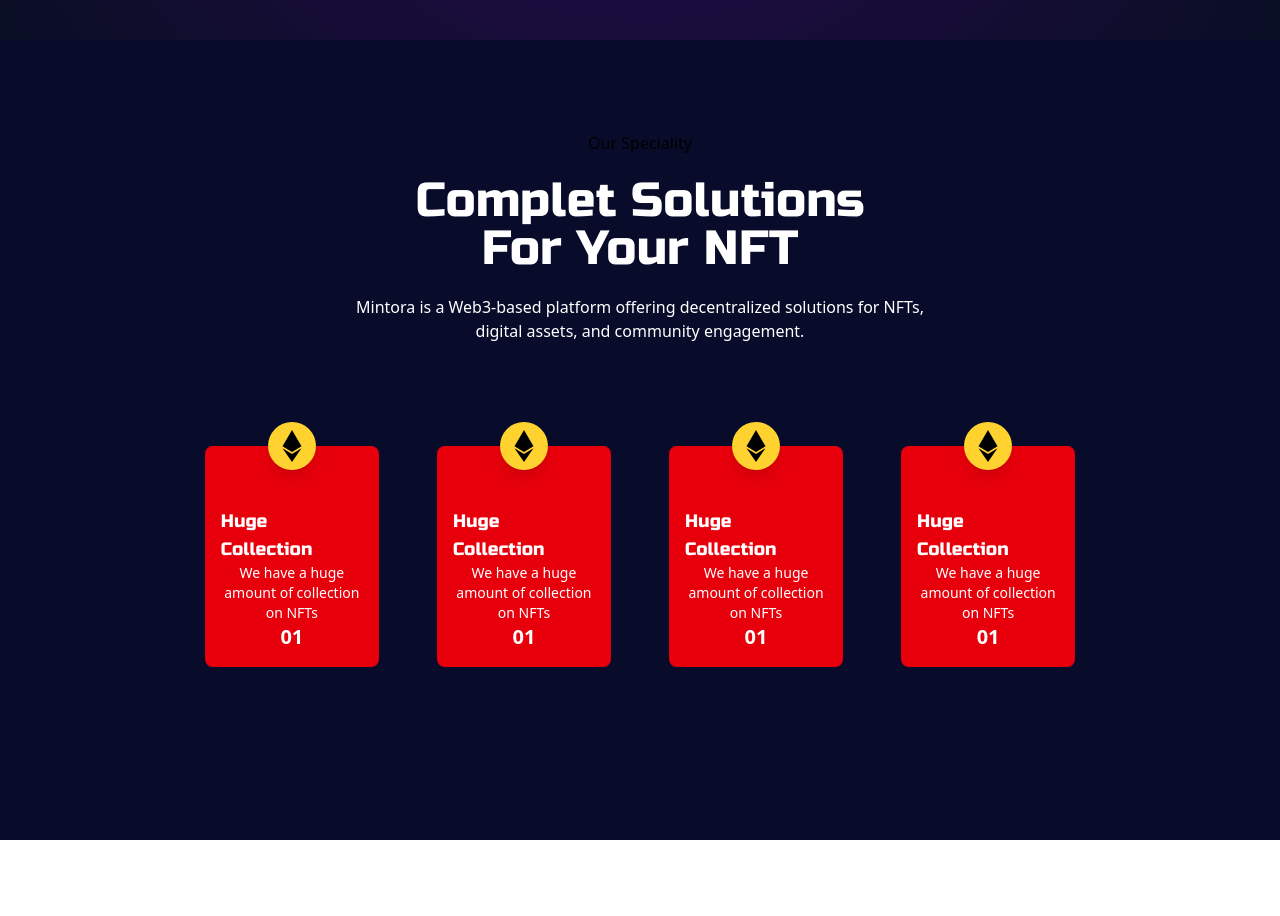
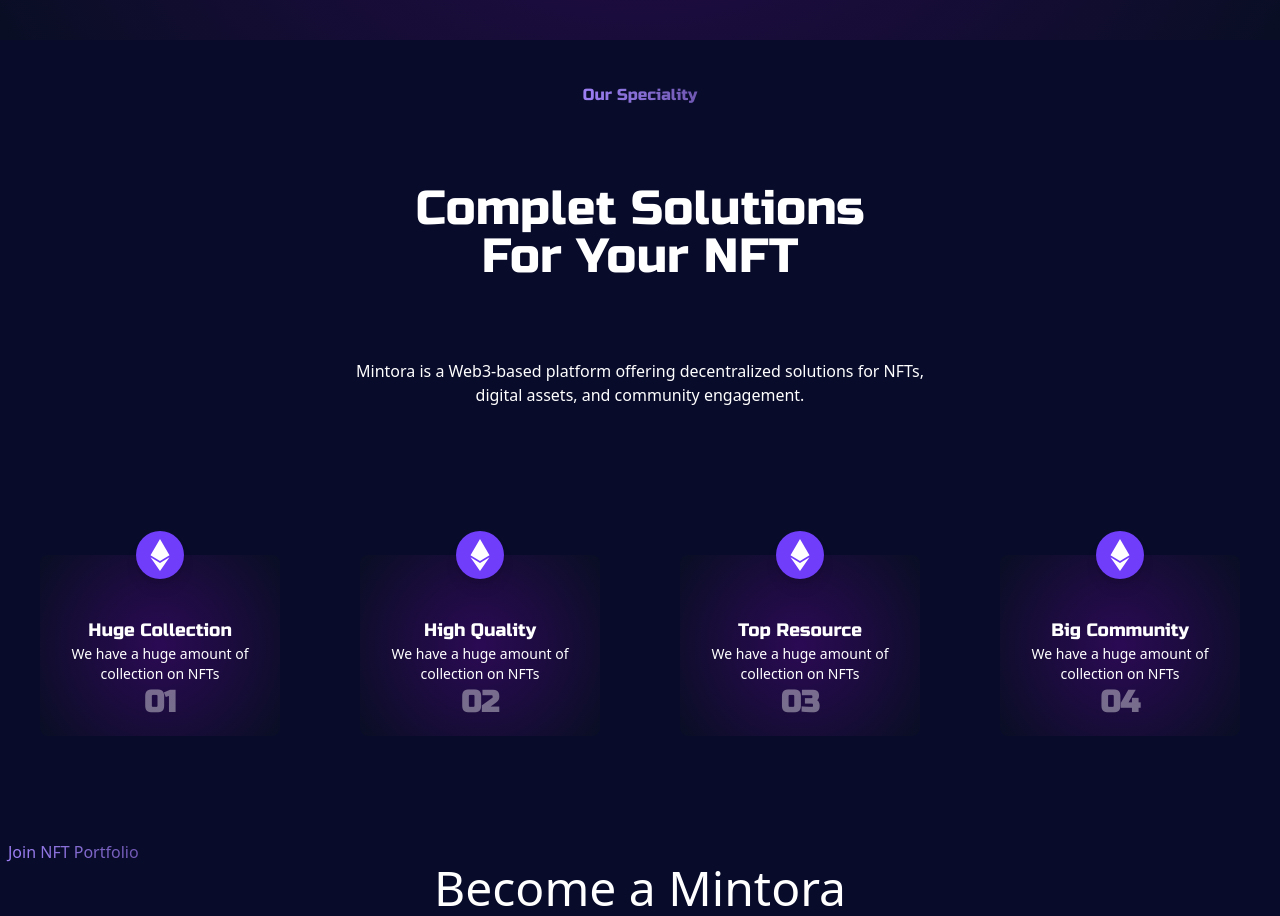
Before and after one commit to dani-dina/React-Web3-landing-page-, a React (Vite) app: page / in a window 1280 px wide. Shown: the part 1560-2476 px from the top of the page. Before the commit the page ends 2400 px from the top, so only its background shows below. Built offline with nearby package versions, Linux system fonts and the light colour scheme.

Commit message:
Landing page

```diff
--- /dev/null
+++ b/src/Components/JoinNFT.tsx
@@ -0,0 +1,25 @@
+const JoinNFT : React.FC = ()=>{
+  return(
+    <section className='w-full h-screen'>
+      <div className='w-full h-2/6 '>
+        <span className='font-["Russo_One"] p-2 bg-gradient-to-r from-[#703DFA]/60 to-[#6c54ad] bg-clip-text text-transparent
+              rounded-3xl bg-[#e9e4f8] text-center w-full'>
+          Join NFT Portfolio
+        </span>
+        <h1 className='text-white font-["Russo_One"] text-center text-5xl'>
+          Become a Mintora <br /> Player Now
+        </h1>
+      </div>
+      <div className='w-full h-4/6 flex'>
+        <div className='w-1/2 h-full bg-red-600'>
+
+        </div>
+        <div className='w-1/2'>
+
+        </div>
+      </div>
+    </section>
+  );
+}
+
+export default JoinNFT;
--- a/src/Components/SolutionCard.tsx
+++ b/src/Components/SolutionCard.tsx
@@ -3,18 +3,18 @@
 
 const SolutionCard: React.FC = () => {
   return (
-    <section className="relative w-full h-3/5  flex items-center justify-between">
+    <section className="relative w-full h-4/5  flex items-center justify-between">
       {SolutionCards.map((items) => (
         <div
           key={items.id}
-          className="relative w-[20%] flex flex-col items-center justify-around bg-red-600 rounded-lg p-4"
+          className="relative w-[20%] flex flex-col items-center justify-around rounded-lg p-4
+          bg-[radial-gradient(circle_at_center,_#2B0A54,_#090E24)]"
         >
-          <FaEthereum className="absolute top-[-1.5em] left-1/2 -translate-x-1/2 w-[3em] h-[3em] bg-amber-300 rounded-full
-                      p-2 shadow-lg" />
-
+          <FaEthereum className="absolute top-[-1.5em] left-1/2 -translate-x-1/2 w-[3em] h-[3em] rounded-full p-2 shadow-lg
+                      bg-[#703DFA] text-white" />
           <h1 className="text-white font-['Russo_One'] text-lg mt-[2.5em]">{items.title}</h1>
           <p className="text-white text-sm text-center">{items.description}</p>
-          <h2 className="text-white font-semibold text-xl">{items.number}</h2>
+          <h2 className="text-white/40 font-semibold font-['Russo_One'] text-3xl">{items.number}</h2>
         </div>
       ))}
     </section>
--- a/src/Components/Solutions.tsx
+++ b/src/Components/Solutions.tsx
@@ -3,15 +3,18 @@
 const Solutions : React.FC = ()=>{
   return(
     <div className='w-full h-screen flex items-center justify-center'>
-      <div className='w-4/5 h-4/5 flex flex-col items-center justify-around'>
-        <span className="text-[radial-gradient(circle_at_center,_#2B0A54,_#090E24)]">Our Speciality</span>
+      <div className='w-4/5 h-full flex flex-col items-center justify-around'>
+        <span className="font-['Russo_One'] p-2 bg-gradient-to-r from-[#703DFA]/60 to-[#6c54ad] bg-clip-text text-transparent
+             rounded-3xl bg-[#e9e4f8]">
+          Our Speciality
+        </span>
         <h1 className="font-['Russo_One'] text-5xl text-white text-center ">
           Complet Solutions <br /> For Your NFT
         </h1>
-        <p className='w-3/5 text-center text-white'>
+        <p className='w-3/5 text-center text-white my-2'>
         Mintora is a Web3-based platform offering decentralized solutions for NFTs, digital assets, and community engagement.
         </p>
-        <div className='w-[85%] h-3/5 flex items-center justify-around'>
+        <div className='w-[75rem] h-2/5 flex items-center justify-around'>
           <SolutionCard />
         </div>
       </div>
--- a/src/constant/constants.ts
+++ b/src/constant/constants.ts
@@ -23,22 +23,22 @@
     number : '01'
   },
   {
-    id : '0',
-    title : 'Huge Collection',
+    id : '1',
+    title : 'High Quality',
     description : 'We have a huge amount of collection on NFTs',
-    number : '01'
+    number : '02'
   },
   {
-    id : '0',
-    title : 'Huge Collection',
+    id : '2',
+    title : 'Top Resource',
     description : 'We have a huge amount of collection on NFTs',
-    number : '01'
+    number : '03'
   },
   {
-    id : '0',
-    title : 'Huge Collection',
+    id : '3',
+    title : 'Big Community',
     description : 'We have a huge amount of collection on NFTs',
-    number : '01'
+    number : '04'
   },
 ];
 
--- a/src/pages/Home.tsx
+++ b/src/pages/Home.tsx
@@ -3,6 +3,8 @@
 import { FaBitcoin, FaEthereum, FaPaypal, FaStripeS } from 'react-icons/fa';
 import About from "./About";
 import Solutions from "../Components/Solutions";
+import JoinNFT from '../Components/JoinNFT';
+
 const Home: React.FC = () => {
   return (
     <>
@@ -42,6 +44,7 @@
     </div>
     <About />
     <Solutions />
+    <JoinNFT />
     </>
   );
 };
```
